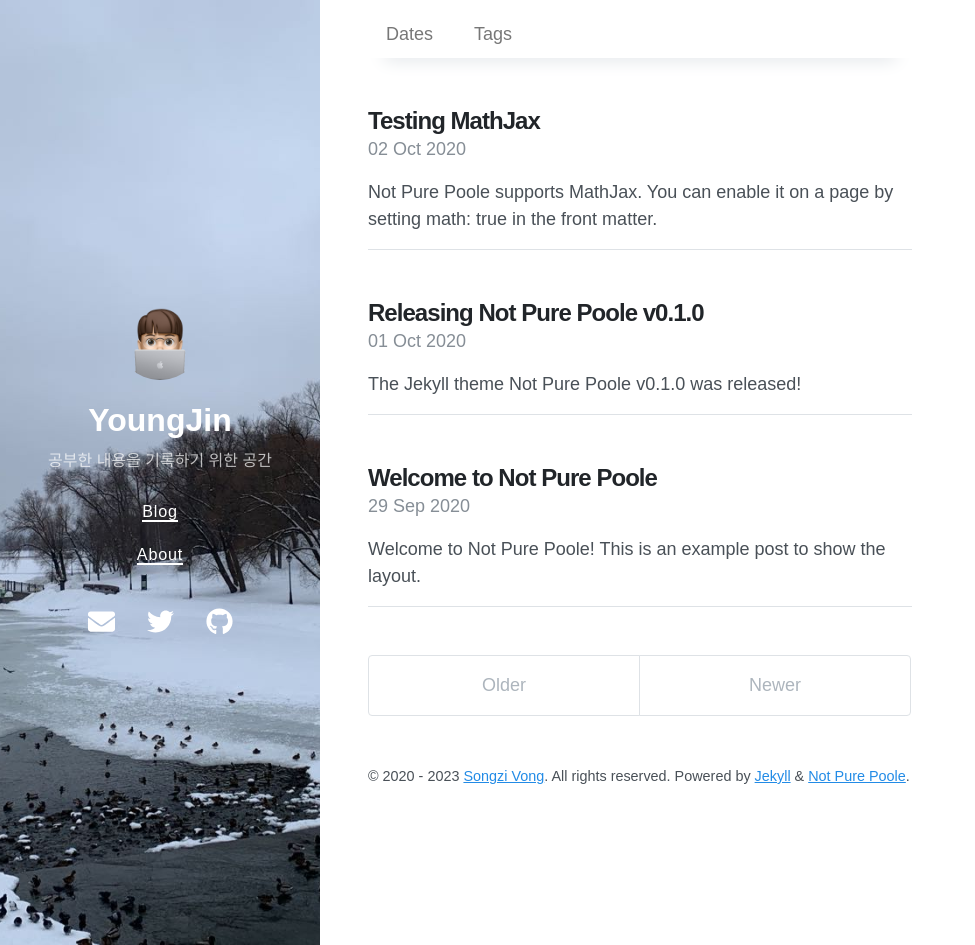
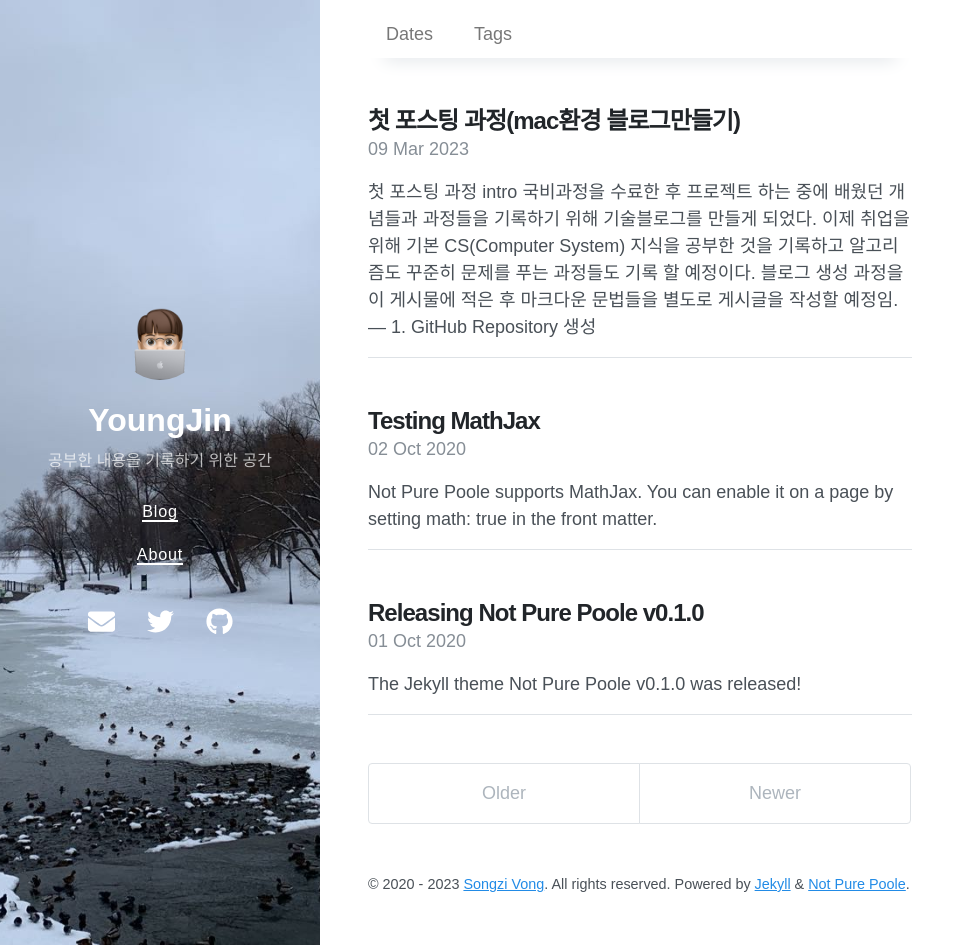
Before and after one commit to parkyoungjiin/parkyoungjiin.github.io, a Jekyll site: the page built from index.html, in a window 1280 px wide and 945 px high. Shown: the whole window, without its empty margins (0-975 px from the left). Built offline with Jekyll 4.4.1, drawn with Linux system fonts in a browser that asks for light colours; nearby versions of some CDN libraries; the list of posts is cut into pages by our own code; part of the change alters nothing that is shown.

Commit message:
첫 게시글
블로그 포스팅 과정을 올림.

````diff
--- a/_posts/2020-09-29-welcome-to-not-pure-poole.md
+++ b/_posts/2020-09-29-welcome-to-not-pure-poole.md
@@ -1,169 +1,174 @@
 ---
 layout: post
-title: Welcome to Not Pure Poole
-date: 2020-09-29 23:18 +0800
-last_modified_at: 2020-10-01 01:08:25 +0800
+title: 첫 포스팅 과정(mac환경 블로그만들기)
+date: 2023-03-09 15:30 +0800
+last_modified_at: 2023-03-13 15:30 +0800
 tags: [jekyll theme, jekyll, tutorial]
 toc:  true
 ---
-Welcome to **Not Pure Poole**! This is an example post to show the layout.
-{: .message }
+## 첫 포스팅 과정
+### intro
+> 국비과정을 수료한 후 프로젝트 하는 중에 배웠던 개념들과 과정들을 기록하기 위해 기술블로그를 만들게 되었다.<br>
+이제 취업을 위해 기본 CS(Computer System) 지식을 공부한 것을 기록하고 알고리즘도 꾸준히 문제를 푸는 과정들도 기록 할 예정이다.
+<br>
+블로그 생성 과정을 이 게시물에 적은 후 마크다운 문법들을 별도로 게시글을 작성할 예정임.
+---
+### 1. GitHub Repository 생성
+![레포등록사진](https://user-images.githubusercontent.com/112313165/224630140-5d07314c-d99e-4b7f-ba5b-1dad576da6eb.png)
 
-First, do you notice the TOC on the right side? Try to scroll down to read this post, you'll find that the TOC is always sticky in the viewport.
+1. 레포지토리 이름을 ```username.github.io```형식으로 작성한다.
+2. Add a README file을 선택한 후 레포지토리 생성
 
-Cum sociis natoque penatibus et magnis <a href="#">dis parturient montes</a>, nascetur ridiculus mus. *Aenean eu leo quam.* Pellentesque ornare sem lacinia quam venenatis vestibulum. Sed posuere consectetur est at lobortis. Cras mattis consectetur purus sit amet fermentum.
+### 2. Git clone 이후 테스트까지
+1. 생성한 레포지토리를 터미널 환경에서 ```git clone http주소```형식으로 생성한 레포지토리 주소를 입력하여 로컬에 저장한다.
+ex) ```git clone https://github.com/parkyoungjiin/parkyoungjiin.github.io.git```
 
-> Curabitur blandit tempus porttitor. Nullam quis risus eget urna mollis ornare vel eu leo. Nullam id dolor id nibh ultricies vehicula ut id elit.
+2. clone 한 폴더로 이동하여 테스트를 위해 Index 파일 생성(파일이 없는 경우 자동생성 된다.)
+`cd username.github.io`
+`echo "Hello World" > index.html`
 
-Etiam porta **sem malesuada magna** mollis euismod. Cras mattis consectetur purus sit amet fermentum. Aenean lacinia bibendum nulla sed consectetur.
+- cd : 디렉토리 이동 명령어
+`cd 디렉토리명`
 
-## Inline HTML elements
+- echo: 문자열을 출력하는 명령어.
+`echo "문자열" > 파일명.html` 을 할 경우 덮어쓰기 옵션으로 인해 파일명에 문자열 내용이 저장된다.
+ `echo "문자열" >> 파일명.html`의 경우는 추가**
 
-HTML defines a long list of available inline tags, a complete list of which can be found on the [Mozilla Developer Network](https://developer.mozilla.org/en-US/docs/Web/HTML/Element).
+ 3. 생성된 파일은 ls 명령어로 확인 할 수 있음.
+ 디렉토리 이동 : `cd username.github.io`
+ 디렉토리 목록 : `ls`
 
-- **To bold text**, use `<strong>`.
-- *To italicize text*, use `<em>`.
-- <mark>To highlight</mark>, use `<mark>`.
-- Abbreviations, like <abbr title="HyperText Markup Langage">HTML</abbr> should use `<abbr>`, with an optional `title` attribute for the full phrase.
-- Citations, like <cite>&mdash; Mark Otto</cite>, should use `<cite>`.
-- <del>Deleted</del> text should use `<del>` and <ins>inserted</ins> text should use `<ins>`.
-- Superscript <sup>text</sup> uses `<sup>` and subscript <sub>text</sub> uses `<sub>`.
+ 4. 파일이 올라갔을 경우 git에 올려주기 !
+ 위 명령어를 차례대로 입력해주면 깃허브에 올라간다.
 
-Most of these elements are styled by browsers with few modifications on our part.
+```
+git add .
+git commit -m "메시지"
+git push origin main
+```
+5. 주소에 http://username.github.io 를 입력하면 홈페이지가 만들어진 것을 확인할 수 있다.
 
-## Footnotes
+---
+### 3. ruby 설치
 
-Footnotes are supported as part of the Markdown syntax. Here's one in action. Clicking this number[^fn-sample_footnote] will lead you to a footnote. The syntax looks like:
+```
+여기서부터 전쟁이였다..
+ruby가 무엇이고 jekyll이 무엇인지 너무나 생소하여 정리해보려 한다.
+```
 
-{% highlight text %}
-Clicking this number[^fn-sample_footnote]
-{% endhighlight %}
+#### ruby
+- ruby란 동적 객체 지향 **스크립트 프로그래밍 언어**이다.
+- **스크립트 언어**란, 기존에 이미 존재하는 소프트웨어를 제어하기 위한 용도로 쓰이는 언어이다.(javascript, Python이 있다.)
+- 여기서는 **jekyll이 Ruby 언어로 만들어졌기에 설치한다 정도로 알면 될것 같다.**
 
-Each footnote needs the `^fn-` prefix and a unique ID to be referenced for the footnoted content. The syntax for that list looks something like this:
+#### ruby 설치과정
 
-{% highlight text %}
-[^fn-sample_footnote]: Handy! Now click the return link to go back.
-{% endhighlight %}
+여기서 homebrew를 통해 ruby를 설치하였습니다.
+```
+# homebrew 설치
+/bin/bash -c "$(curl -fsSL https://raw.githubusercontent.com/Homebrew/install/HEAD/install.sh)"
 
-You can place the footnoted content wherever you like. Markdown parsers should properly place it at the bottom of the post.
+# 루비 설치
+brew install ruby
 
-## Heading
+# 루비 경로설정(zsh)
+echo 'export PATH=/opt/homebrew/bin:$PATH' >> ~/.zshrc
 
-Vivamus sagittis lacus vel augue rutrum faucibus dolor auctor. Duis mollis, est non commodo luctus, nisi erat porttitor ligula, eget lacinia odio sem nec elit. Morbi leo risus, porta ac consectetur ac, vestibulum at eros.
+```
 
-### Code
+#### rbenv
+rbenv는 루비버전을 관리해주는 프로그램.
+```
+# rbenv 설치
+brew install rbenv
 
-Inline code is available with the `<code>` element. Snippets of multiple lines of code are supported through Rouge. Longer lines will automatically scroll horizontally when needed. You may also use code fencing (triple backticks) for rendering code.
+# rbenv 설정(zsh)
+echo [[ -d ~/.rbenv  ]] && \
+  export PATH=${HOME}/.rbenv/bin:${PATH} && \
+  eval "$(rbenv init -)" >> ~/.zshrc
 
-{% highlight js %}
-// Example can be run directly in your JavaScript console
+# 쉘 환경에 rbenv 연동되도록 설정
+rbenv init
 
-// Create a function that takes two arguments and returns the sum of those arguments
-var adder = new Function("a", "b", "return a + b");
+# 해당 명령어를 통해 설치가능한 ruby 버전 확인
+rbenv install -l
 
-// Call the function
-adder(2, 6);
-// > 8
-{% endhighlight %}
+# 루비 설치(최신 버전으로 진행했음.)
+rbenv install 3.2.1
 
-You may also optionally show code snippets with line numbers. Add `linenos` to the Rouge tags.
+# 전역에서 사용할 ruby 버전을 지정
+rbenv global 3.2.1
 
-{% highlight js linenos %}
-// Example can be run directly in your JavaScript console
+# ruby, rbenv 버전 확인
+ruby -v
+rbenv versions
 
-// Create a function that takes two arguments and returns the sum of those arguments
-var adder = new Function("a", "b", "return a + b");
+# rehash
+rbenv rehash
+```
 
-// Call the function
-adder(2, 6);
-// > 8
-{% endhighlight %}
+###4.  jekyll과 bundler 설치
 
-Aenean lacinia bibendum nulla sed consectetur. Etiam porta sem malesuada magna mollis euismod. Fusce dapibus, tellus ac cursus commodo, tortor mauris condimentum nibh, ut fermentum massa.
+##### Bundler
+요약하자면, 여러 개의 파일을 하나로 묶어주는 프로그램이다.
+[번들러 설명은 여기!](https://velog.io/@ksung1889/%EB%B2%88%EB%93%A4%EB%9F%ACbundler%EB%9E%80)
 
-### Lists
+##### jekyll
+- ruby 언어로 구성
+- 깃허브 블로그 작성 시에 많이 사용함.
+- 마크다운 언어로 작성한 글을 포스팅
+- 정적인 웹사이트로 만들기에 매우 빠르고 가볍다는 특징이 있음.
+- 홈페이지 자동 생성기라고 많이 알려짐.
+##### 설치
+```
+# bundler, jekyll 설치
 
-Cum sociis natoque penatibus et magnis dis parturient montes, nascetur ridiculus mus. Aenean lacinia bibendum nulla sed consectetur. Etiam porta sem malesuada magna mollis euismod. Fusce dapibus, tellus ac cursus commodo, tortor mauris condimentum nibh, ut fermentum massa justo sit amet risus.
+gem install bundler
+gem install jekyll
 
-- Praesent commodo cursus magna, vel scelerisque nisl consectetur et.
-- Donec id elit non mi porta gravida at eget metus.
-- Nulla vitae elit libero, a pharetra augue.
+# 다운로드 후 기존 index.html 파일을 삭제
+rm -f index.html
 
-Donec ullamcorper nulla non metus auctor fringilla. Nulla vitae elit libero, a pharetra augue.
+# git clone 한 폴더에서 jekyll 생성
+jekyll new ./
+```
 
-1. Vestibulum id ligula porta felis euismod semper.
-2. Cum sociis natoque penatibus et magnis dis parturient montes, nascetur ridiculus mus.
-3. Maecenas sed diam eget risus varius blandit sit amet non magna.
+사진 넣을 공간(성공 시) 2개
 
-Cras mattis consectetur purus sit amet fermentum. Sed posuere consectetur est at lobortis.
+##### 설치 후
+```
+# 번들 업데이트, 설치
+bundle update
+bundle install
 
-<dl>
-  <dt>HyperText Markup Language (HTML)</dt>
-  <dd>The language used to describe and define the content of a Web page</dd>
+# jekyll 서버시작 후 테스트
+bundle exec jekyll serve
+```
 
-  <dt>Cascading Style Sheets (CSS)</dt>
-  <dd>Used to describe the appearance of Web content</dd>
+성공했을 때 화면 사진
+위와 같은 화면이 나타나고
+http://127.0.0.1:4000/ 를 들어갔을 때
 
-  <dt>JavaScript (JS)</dt>
-  <dd>The programming language used to build advanced Web sites and applications</dd>
-</dl>
+성공한 사진
 
-Integer posuere erat a ante venenatis dapibus posuere velit aliquet. Morbi leo risus, porta ac consectetur ac, vestibulum at eros. Nullam quis risus eget urna mollis ornare vel eu leo.
+##### 테스트 완료 후
+이제 깃에 최신화한 뒤 username.github.io 를 입력하여 자신의 깃허브 블로그 홈페이지에서 작동이 잘 되는 지 확인하면 된다!
 
-### Images
 
-Quisque consequat sapien eget quam rhoncus, sit amet laoreet diam tempus. Aliquam aliquam metus erat, a pulvinar turpis suscipit at.
+## 후기
+```
+블로그를 만들고, 포스팅까지 5일이 걸렸다.
+그 과정에서 좌절하고 이것에 시간을 쏟는 게 맞는지 생각이 들었다.
+실패하면서 정말 스트레스를 받았지만, 여유를 가져야 한다는 것을 배웠다.
+실패하면서 조급해 할 수록 더욱 안된다는 것을 느꼈고
+조금은 여유를 가지고 포기하지 않고 끝까지 해야 한다는 것을 다시 느꼈다.
 
-![placeholder](http://placehold.it/800x400 "Large example image")
-![placeholder](http://placehold.it/400x200 "Medium example image")
-![placeholder](http://placehold.it/200x200 "Small example image")
+마크다운 언어에 적응이 필요할 것 같고 생각보다는 단순하다.
+그리고 블로그 포스팅에 숙달되기 위해서는 미리 사진은 캡쳐를 해둬야 할 것 같다.
 
-Align to the center by adding `class="align-center"`:
+이제 알고리즘 문제 풀이, 프로젝트 했던 작업들을 올릴 것이며
+면접을 대비하여 CS 지식도 같이 공부하면서 기록할 생각이다.
 
-![placeholder](http://placehold.it/400x200 "Medium example image"){: .align-center}
-
-### Tables
-
-Aenean lacinia bibendum nulla sed consectetur. Lorem ipsum dolor sit amet, consectetur adipiscing elit.
-
-<table>
-  <thead>
-    <tr>
-      <th>Name</th>
-      <th>Upvotes</th>
-      <th>Downvotes</th>
-    </tr>
-  </thead>
-  <tfoot>
-    <tr>
-      <td>Totals</td>
-      <td>21</td>
-      <td>23</td>
-    </tr>
-  </tfoot>
-  <tbody>
-    <tr>
-      <td>Alice</td>
-      <td>10</td>
-      <td>11</td>
-    </tr>
-    <tr>
-      <td>Bob</td>
-      <td>4</td>
-      <td>3</td>
-    </tr>
-    <tr>
-      <td>Charlie</td>
-      <td>7</td>
-      <td>9</td>
-    </tr>
-  </tbody>
-</table>
-
-Nullam id dolor id nibh ultricies vehicula ut id elit. Sed posuere consectetur est at lobortis. Nullam quis risus eget urna mollis ornare vel eu leo.
-
------
-
-Want to see something else added? <a href="https://github.com/vszhub/not-pure-poole/issues/new">Open an issue.</a>
-
-[^fn-sample_footnote]: Handy! Now click the return link to go back.
+생각보다 어려운 포스팅이였고,
+도전 했던것을 포기하지 않고 끝까지 해내서 다행이라 생각한다.
+```
````
